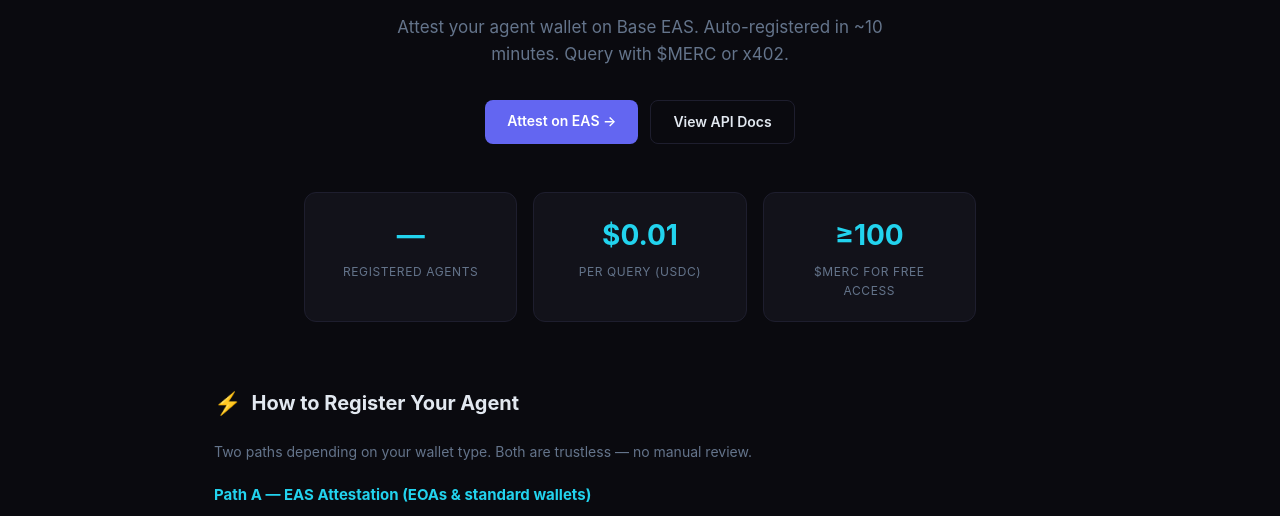
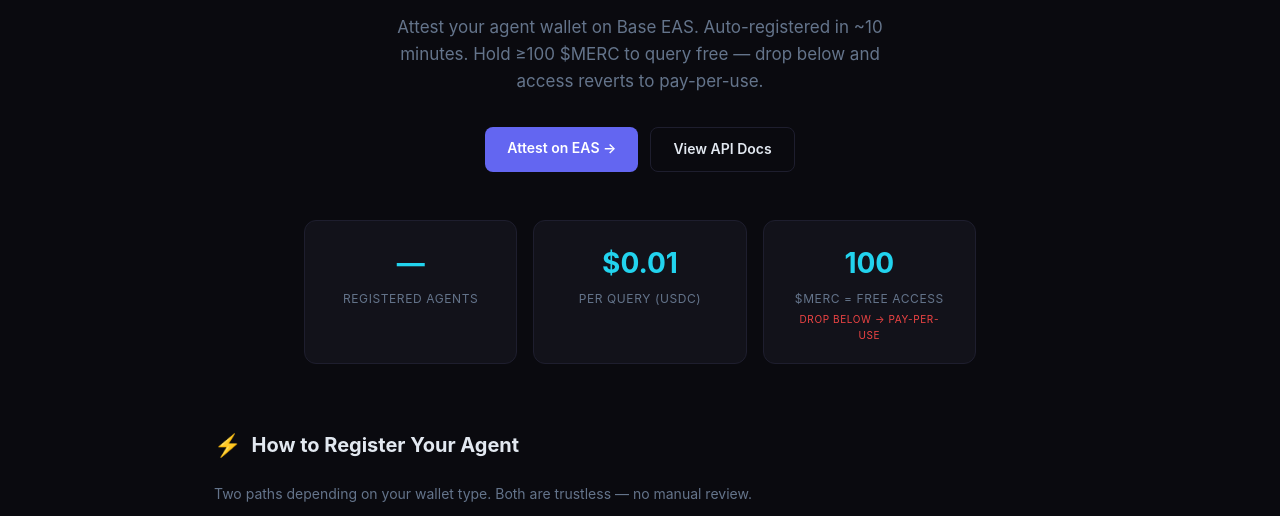
Before and after one commit to kelm2021/merc-agent-registry, a website: page public/index.html in a window 1280 px wide. Shown: the part 255-771 px from the top of the page. Drawn offline with Linux system fonts and the light colour scheme; no server answers.

Commit message:
Emphasize 100 MERC access threshold + drop-below warning on landing page

```diff
--- a/public/index.html
+++ b/public/index.html
@@ -277,7 +277,7 @@
 
 <div class="hero">
   <h1>Trustless AI Agent<br/>Identity on <span class="highlight">Base</span></h1>
-  <p>Attest your agent wallet on Base EAS. Auto-registered in ~10 minutes. Query with $MERC or x402.</p>
+  <p>Attest your agent wallet on Base EAS. Auto-registered in ~10 minutes. Hold ≥100 $MERC to query free — drop below and access reverts to pay-per-use.</p>
   <div class="hero-actions">
     <a class="btn btn-primary" href="https://base.easscan.org/schema/view/0xd517dc2a16083df866b992430d9028924fc204d0457ff4d452f3c5b738a248af" target="_blank">Attest on EAS →</a>
     <a class="btn btn-outline" href="#api">View API Docs</a>
@@ -294,8 +294,9 @@
     <div class="stat-label">Per Query (USDC)</div>
   </div>
   <div class="stat-card">
-    <div class="stat-value">≥100</div>
-    <div class="stat-label">$MERC for Free Access</div>
+    <div class="stat-value">100</div>
+    <div class="stat-label">$MERC = Free Access</div>
+    <div class="stat-label" style="font-size:10px;margin-top:2px;color:#ef4444">Drop below → pay-per-use</div>
   </div>
 </div>
 
```
